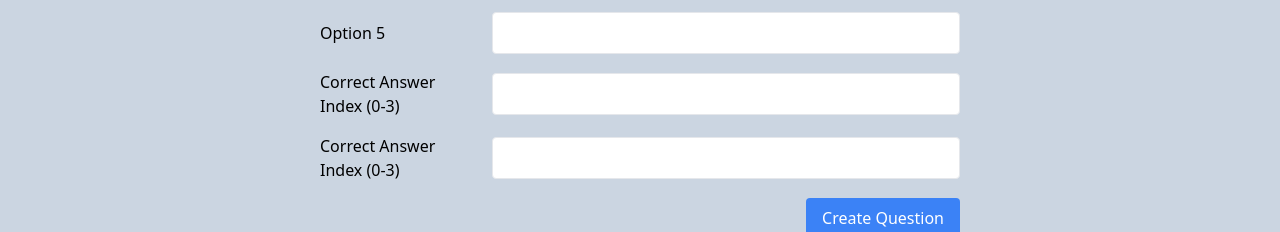
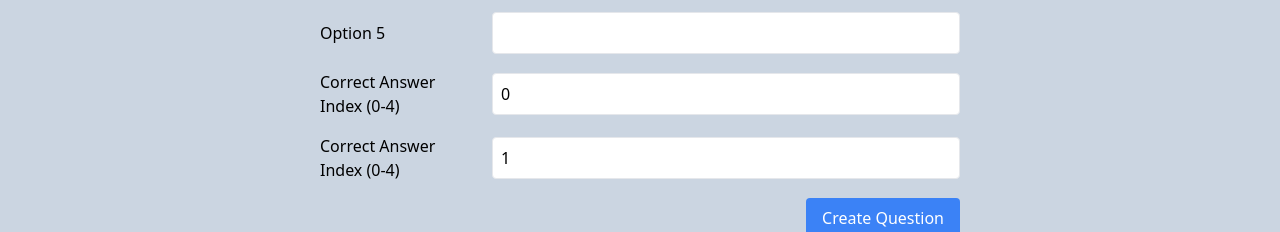
Before and after one commit to stormkid2009/exams-platform, a Next.js app: page /dash-board/situation in a window 1280 px wide. Shown: the part 466-698 px from the top of the page. Built offline with nearby package versions, Linux system fonts and the light colour scheme.

Commit message:
fix : solve right answers submition as default values

```diff
--- a/components/inputForm/situationForm.tsx
+++ b/components/inputForm/situationForm.tsx
@@ -74,6 +74,7 @@ const SituationForm: React.FC<Props> = ({ handleSubmit }) => {
           [0, 1].map((index) => (
             <AnswerInput
               register={register}
+              name={`rightAnswers[${index}]`} // Ensure the correct name is used
               key={index}
               errorMessage={errors.rightAnswers?.[index]?.message}
             />
--- a/components/inputs/answerInput.tsx
+++ b/components/inputs/answerInput.tsx
@@ -1,26 +1,27 @@
-
 import React from 'react';
 import { UseFormRegister } from 'react-hook-form';
 
 interface AnswerInputProps {
   register: UseFormRegister<any>; // Adjust the type as needed
+  name: string;
   errorMessage?: string;
 }
 
 const AnswerInput: React.FC<AnswerInputProps> = ({
   register,
+  name, // Ensure name is destructured
   errorMessage,
 }) => {
   return (
     <div className="flex items-center gap-4">
-      <label className="w-1/4">Correct Answer Index (0-3)</label>
+      <label className="w-1/4">Correct Answer Index (0-4)</label>
       <div className="w-3/4">
         <input
           type="number"
-          {...register("rightAnswer", { valueAsNumber: true })}
+          {...register(name,{valueAsNumber: true})} // Correctly register the input with the name prop
           className="w-full p-2 border rounded"
           min={0}
-          max={3}
+          max={4}
         />
         {errorMessage && (
           <p className="text-red-500 text-sm">{errorMessage}</p>
--- a/pages/dash-board/situation/index.tsx
+++ b/pages/dash-board/situation/index.tsx
@@ -1,22 +1,15 @@
 import React from "react";
 import SituationForm from "components/inputForm/situationForm";
-import { SituationQuestion } from "src/types";
 import fetcher from "src/helpers/fetcher";
-import { randomUUID } from "crypto";
+import { type SituationFormData } from "src/zodValidation/situationSchema";
 
 export default function DashBoard() {
   const path = `/api/questions/category/situation`;
 
-  const handleSubmit = async (formData: {
-    content: string;
-    options: string[];
-    rightAnswers: number[];
-  }) => {
+  const handleSubmit = async (formData: SituationFormData) => {
     try {
       // Transform form data to match the API's expected format
-      const questionData: SituationQuestion = {
-        id: randomUUID(),
-        type: "Multi-MCQ",
+      const questionData: SituationFormData = {
         content: formData.content,
         options: formData.options as [string, string, string, string, string],
         rightAnswers: formData.rightAnswers as [number, number],
```
